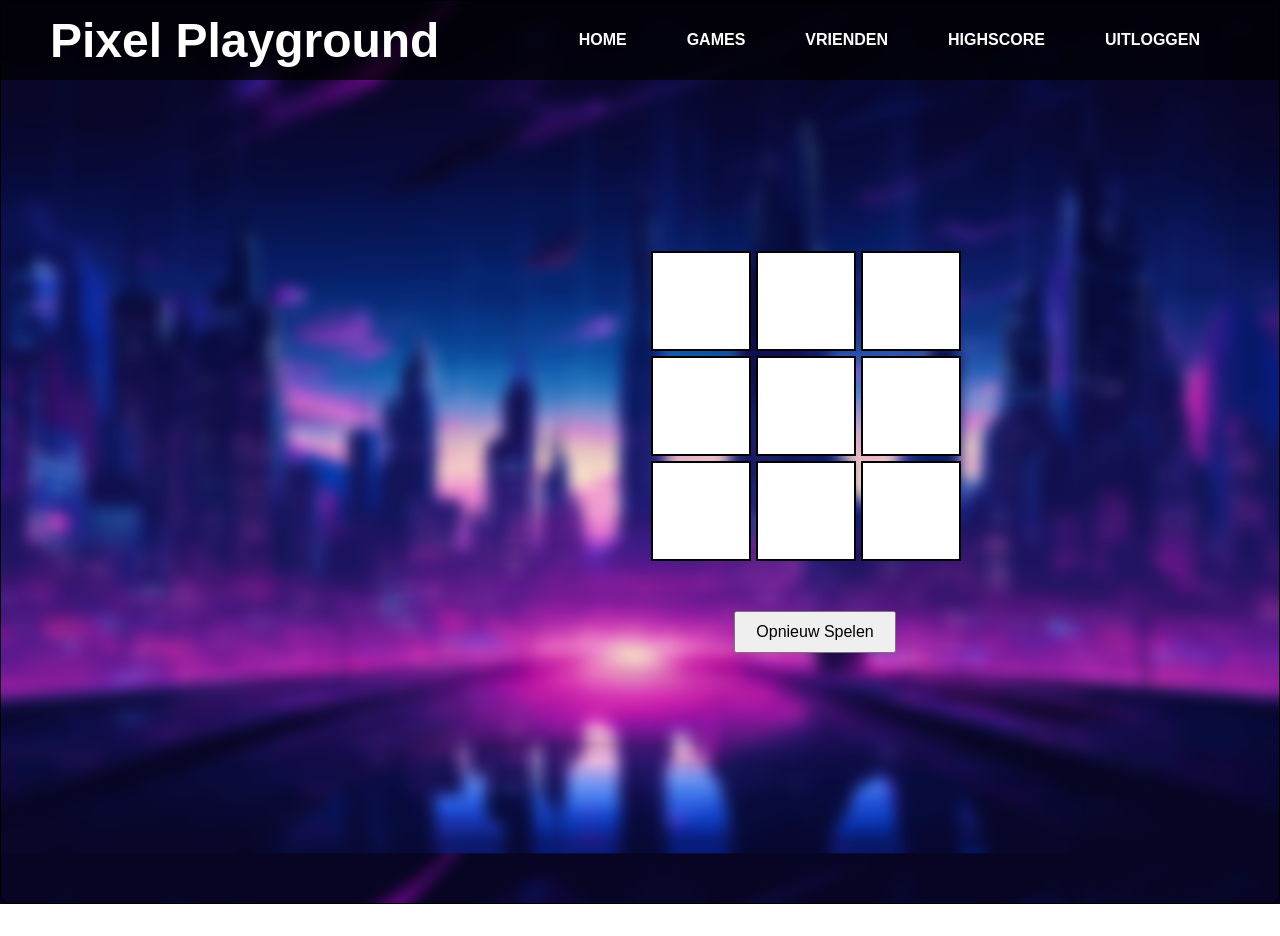
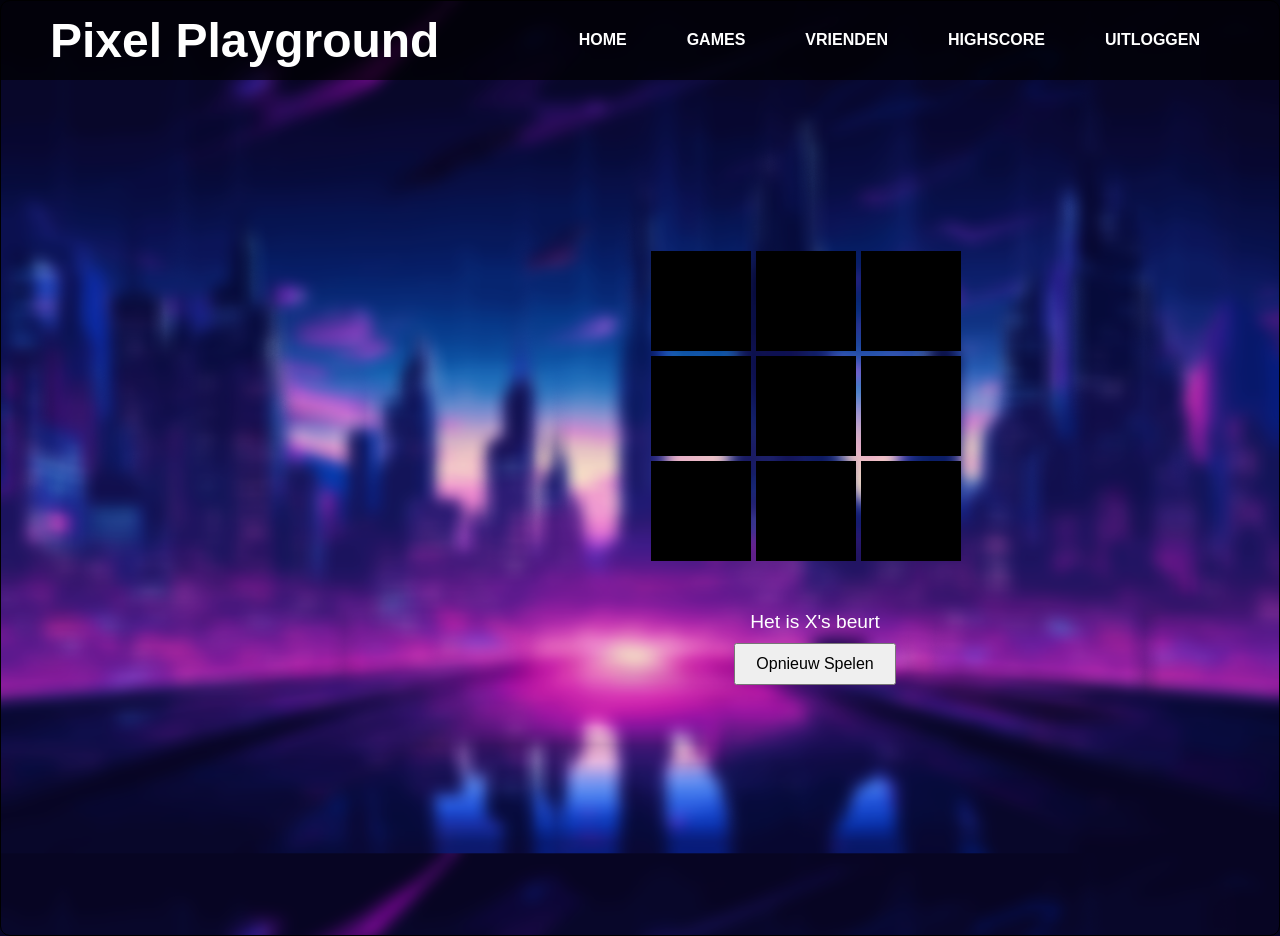
Before and after one commit to PixelPlayGroundSWDklasD/groep_7_Gabriel_Louis, a PHP site: page /boterkaaseiren.php in a window 1280 px wide. Before the commit the page ends 904 px from the top, so only its background shows below. Run offline with PHP 8.4, Linux system fonts and the light colour scheme.

Commit message:
game update finale

```diff
--- a/boterkaaseiren.php
+++ b/boterkaaseiren.php
@@ -42,6 +42,6 @@ body  {
         </div>
     </div>
 
-    <script src="script.js"></script>
+    <script src="boterkaaseiren.js"></script>
 </body>
 </html>
--- a/style.css
+++ b/style.css
@@ -261,7 +261,7 @@ header .menu {
 .cell {
     width: 100px;
     height: 100px;
-    background-color: #fff;
+    background-color: black;
     border: 2px solid #000;
     display: flex;
     justify-content: center;
```
